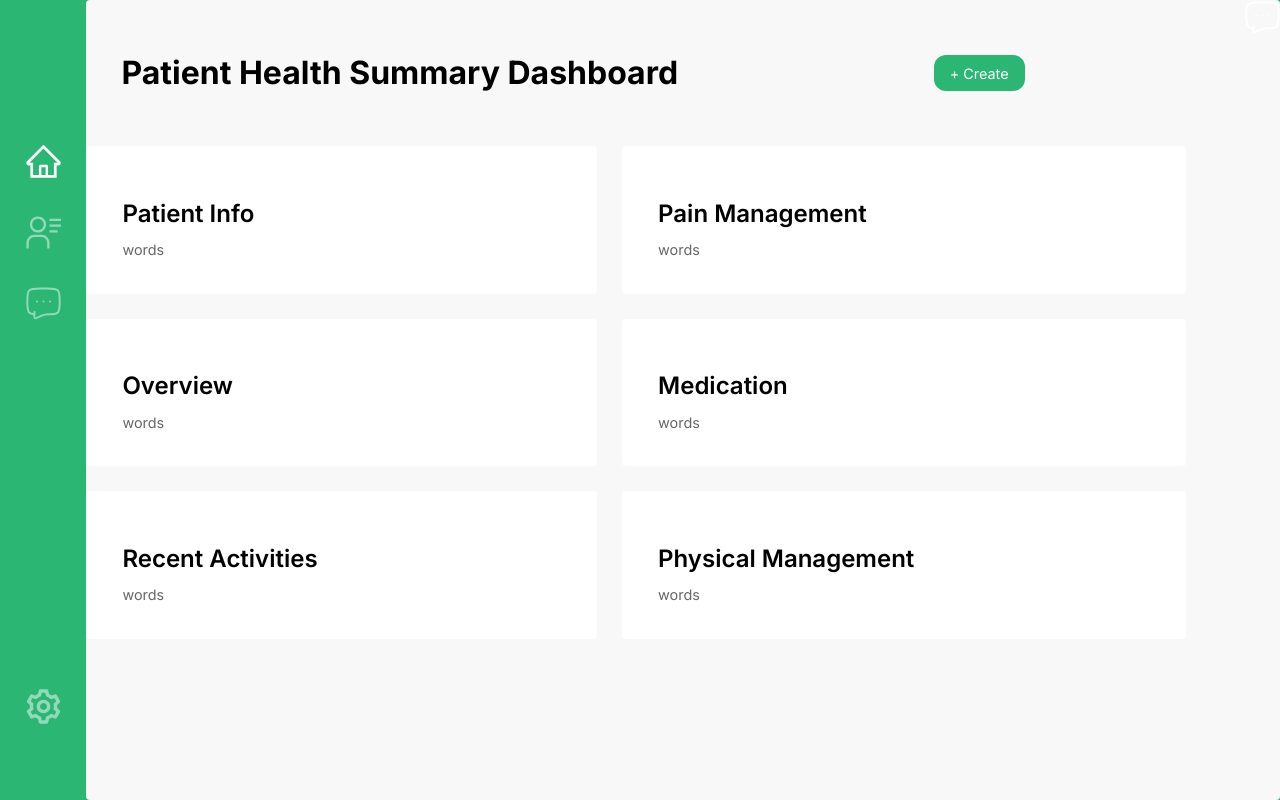
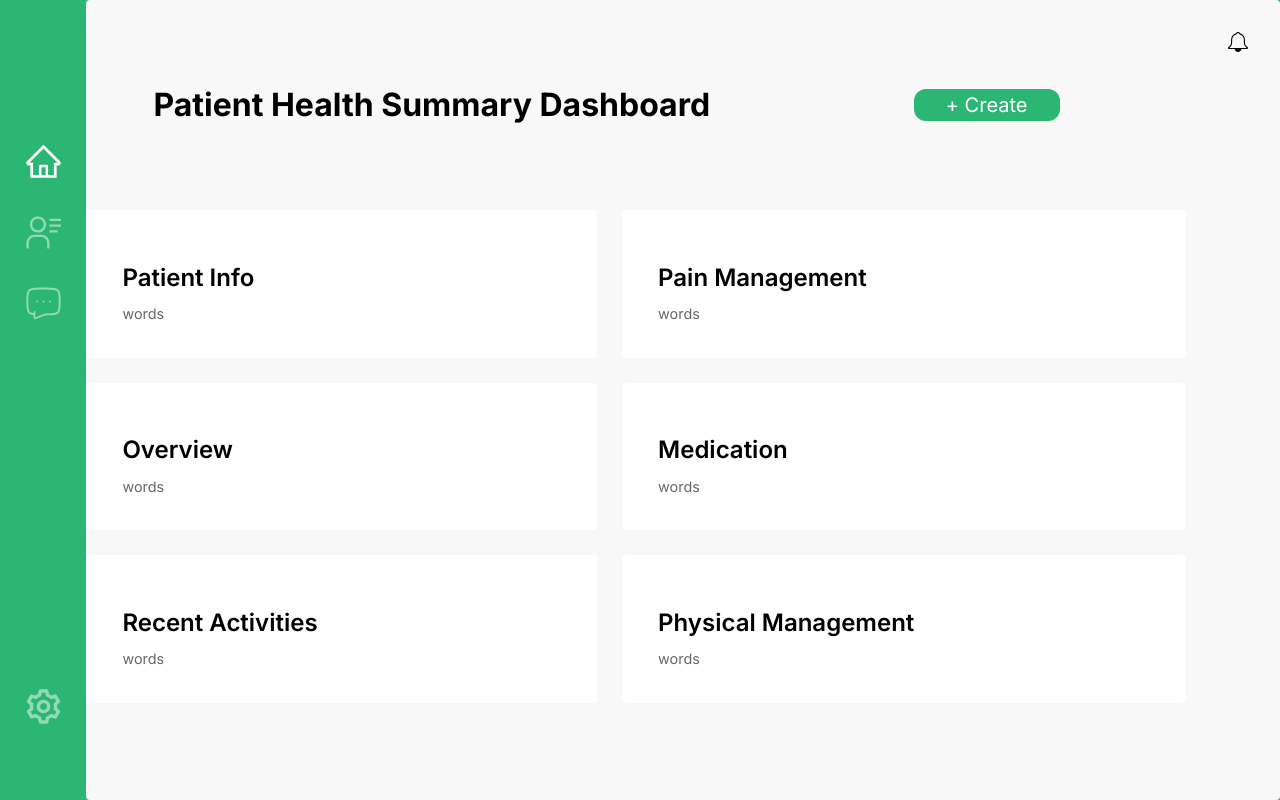
Before and after one commit to tim-tersigni/nerveli-dashboard-prototype, a Next.js app: page / in a window 1280 px wide. Built offline with nearby package versions, Linux system fonts and the light colour scheme.

Commit message:
add notification bell

```diff
--- a/components/button.module.css
+++ /dev/null
@@ -1,18 +0,0 @@
-.button {
-    border: none;
-    color: white;
-    padding: 5px 15px;
-    text-align: center;
-    text-decoration: none;
-    display: inline-block;
-    font-size: 16px;
-}
-
-.button p {
-    margin: 0;
-    /* opacity: 0.6; */
-    font-size: 0.9rem;
-    line-height: 1.5;
-    max-width: 30ch;
-    word-wrap: break-word;
-  }
--- a/components/button.tsx
+++ /dev/null
@@ -1,16 +0,0 @@
-import React from "react";
-import styles from "./button.module.css";
-
-interface Props {
-    label: string;
-}
-
-  function Button({label}: Props) {
-    return (
-      <div className={styles.button}>
-        <p>{label}</p>
-      </div>
-    );
-}
-
-export default Button;
--- a/pages/index.tsx
+++ b/pages/index.tsx
@@ -5,7 +5,6 @@ import Layout from '@/components/layout'
 import Sidebar from '@/components/sidebar'
 import Icon from '@/components/icon'
 import Card from '@/components/Card'
-import Button from '@/components/button'
 import { profile } from 'console'
 import Image from 'next/image'
 
@@ -35,9 +34,9 @@ export default function Home() {
           <div className={styles.sectionHeader}>
             <h1>Patient Health Summary Dashboard</h1>
             <div className={styles.button}>
-              <Button label="+ Create" ></Button>
+              <button type="button" onClick={() => void 0}>+ Create</button>
             </div>
-            <Icon src='/images/chat-icon.svg' alt="Notification" width={35} height={35}/>
+            <Icon src='/images/notification-bell-icon.svg' alt="Notification" width={20} height={20} onClick={() => void 0}/>
           </div>
           <div className={styles.grid}>
             <Card title="Patient Info" body="words">
--- a/styles/Home.module.css
+++ b/styles/Home.module.css
@@ -15,18 +15,19 @@
 .sectionHeader {
   display: flex;
   justify-content: space-between;
+  padding: 2rem;
 }
 
 .button {
   background: rgba(var(--nerveli-green-rgb));
   border: none;
   color: white;
-  padding: 1px 1px;
-  text-align: center;
+  padding: 0.25rem 2rem;
+  text-align: left;
   display: inline-block;
-  font-size: 24px;
+  font-size: 20px;
   border-radius: 12px;
-  margin: auto auto;
+  margin: auto auto auto auto;
 }
 
 .card {
```
Also changed, not shown: public/images/notification-bell-icon.svg (added).
